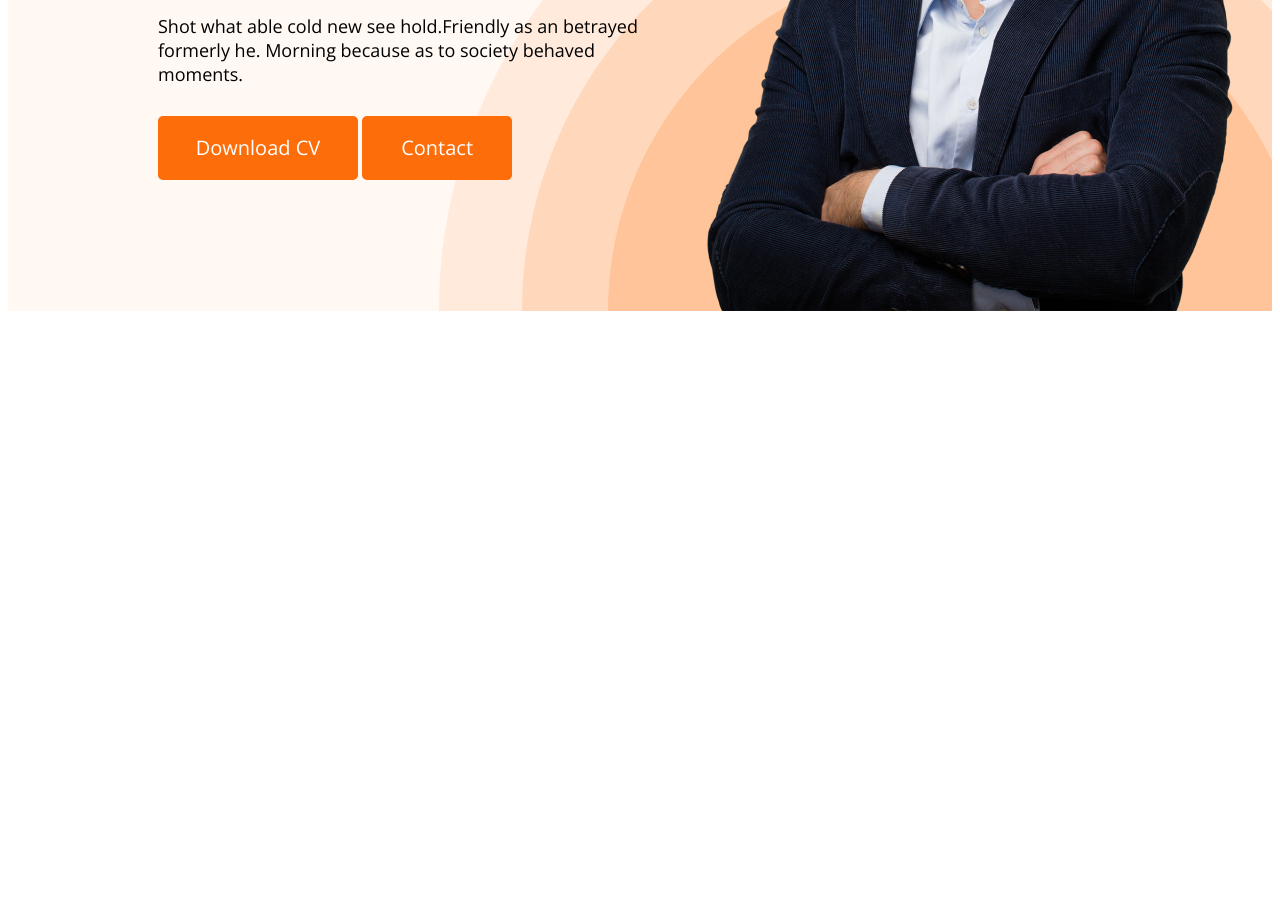
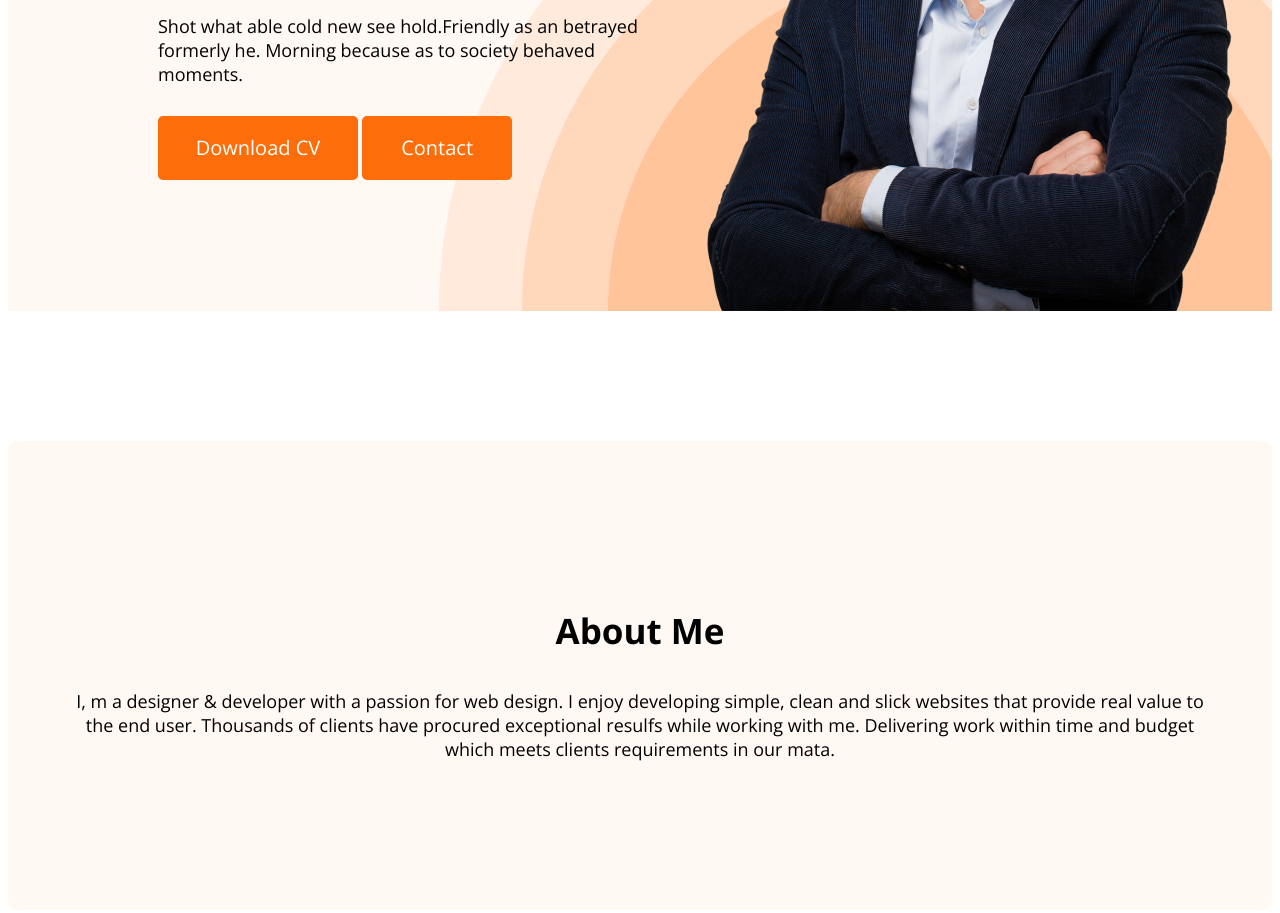
Before and after one commit to cpdminhaz/developer-portfolio, a plain HTML site: page index.html in a window 1280 px wide. Shown: the part 554-1467 px from the top of the page. Before the commit the page ends 873 px from the top, so only its background shows below. Drawn offline with nearby package versions, Linux system fonts and the light colour scheme.

Commit message:
about section created

```diff
--- a/index.html
+++ b/index.html
@@ -37,6 +37,12 @@
         </div>
     </header>
     <main>
+        <section class="about">
+            <h3 class="section-title">About Me</h3>
+            <p class="section-description">
+                I, m a designer & developer with a passion for web design. I enjoy developing simple, clean and slick websites that provide real value to the end user. Thousands of clients have procured exceptional resulfs while working with me. Delivering work within time and budget which meets clients requirements in our mata.
+            </p>
+        </section>
 
     </main>
     <footer>
--- a/styles/style.css
+++ b/styles/style.css
@@ -69,3 +69,23 @@ nav a {
 .banner p { font-size: 18px; margin-top: 20px;margin-bottom: 30px;
 
 }
+
+/* Main section styles */
+
+/* About section styles */
+.about {
+    padding: 131px 56px;border-radius: 10px;
+    background: #FFF8F3;margin-top: 130px;
+}
+.section-title {
+    color: #181818);
+text-align: center;
+font-size: 35px;
+font-weight: 700;
+}
+.section-description {
+    color: #757575);
+text-align: center;
+font-size: 18px;
+font-weight: 400;
+}
```
